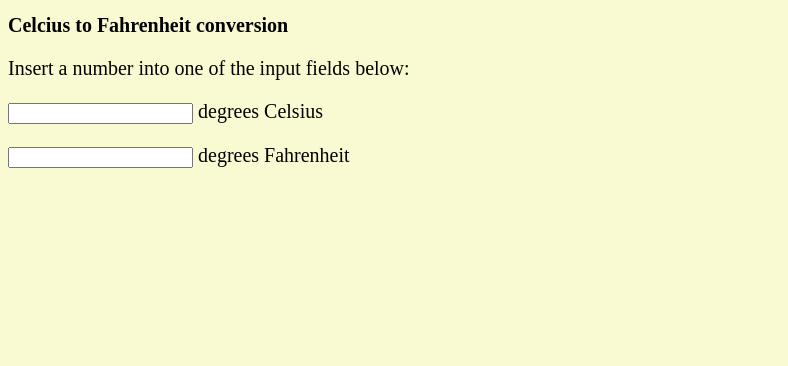
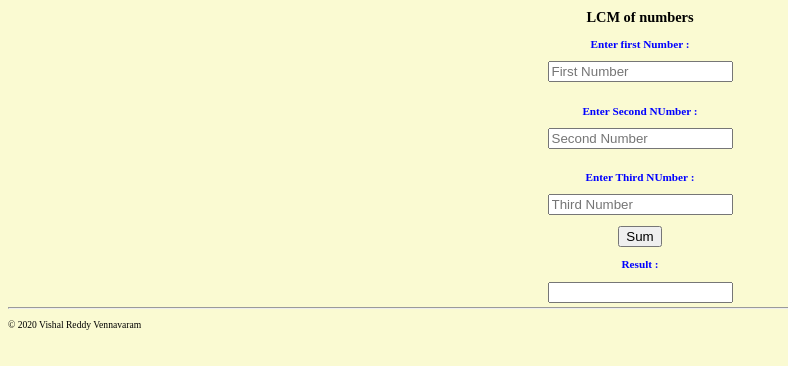
Before and after one commit to Vishalreddy114/About-me-vishalreddy, a plain HTML site: page userinteraction.html in a window 1280 px wide. Shown: the part 78-444 px from the top of the page, without its empty margins (0-788 px from the left). Drawn offline with Linux system fonts and the light colour scheme.

Commit message:
added comment

```diff
--- a/userinteraction.html
+++ b/userinteraction.html
@@ -11,28 +11,41 @@
 </nav>
 <body>
 
-<h2 style="font-size: 20px;">Celcius to Fahrenheit conversion</h2>
+  <main style="text-align: center;">
+    <h2>LCM of numbers</h2>
+   <h3>Enter first Number :</h3>  <input id="c" type="Number" placeholder="First Number">
+</br>
+</br>
 
-<p style="font-size: 20px;">Insert a number into one of the input fields below: </p>
+   <h3>Enter Second NUmber :</h3>  <input id="c" type="Number" placeholder="Second Number">
+</br>
+</br>
 
-<p style="font-size: 20px;"><input id="c" onkeyup="convert('C')"> degrees Celsius</p>
+<h3>Enter Third NUmber :</h3>  <input id="c" type="Number" placeholder="Third Number">
+</br>
 
-<p style="font-size: 20px;"><input id="f" onkeyup="convert('F')"> degrees Fahrenheit</p>
+</br>
+<button type="button" id="convert" onclick="convertkms()">Sum</button>
+</br>
+<h3>Result  :</h3><input type="Number" id="d">
+</br>
 
-
+</main>
 
 <script>
-function convert(degree) {
-  var x;
-  if (degree == "C") {
-    x = document.getElementById("c").value * 9 / 5 + 32;
-    document.getElementById("f").value = Math.round(x);
-  } else {
-    x = (document.getElementById("f").value -32) * 5 / 9;
-    document.getElementById("c").value = Math.round(x);
-  }
-}
+    function convertkms() {
+        if (document.getElementById("c").value != " ") {
+        var f = document.getElementById("c").value * 1.6;
+          document.getElementById("d").value = Math.round(f);
+        } else {
+
+          document.getElementById("d").value = "please enter the miles in above textbox";
+        }
+      }
 </script>
-
+<hr>
+<footer>
+    <p>&copy; 2020 Vishal Reddy Vennavaram</p>
+</footer>
 </body>
 </html>
```
